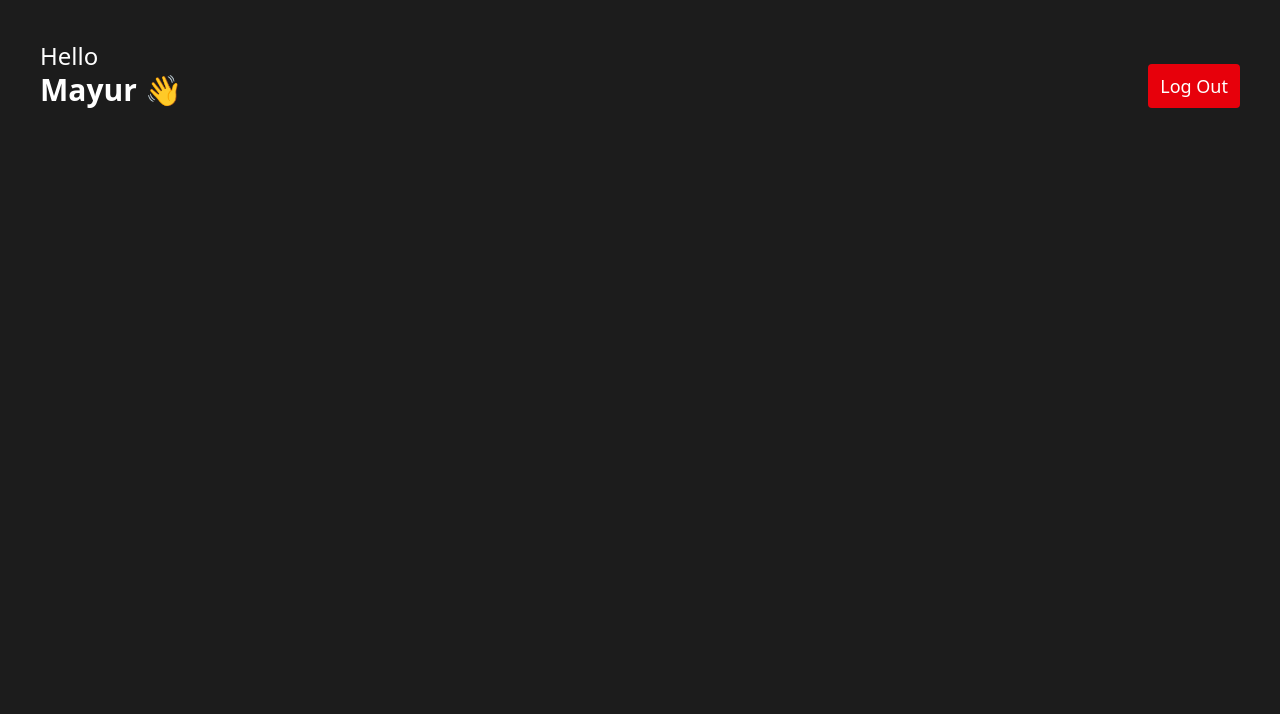
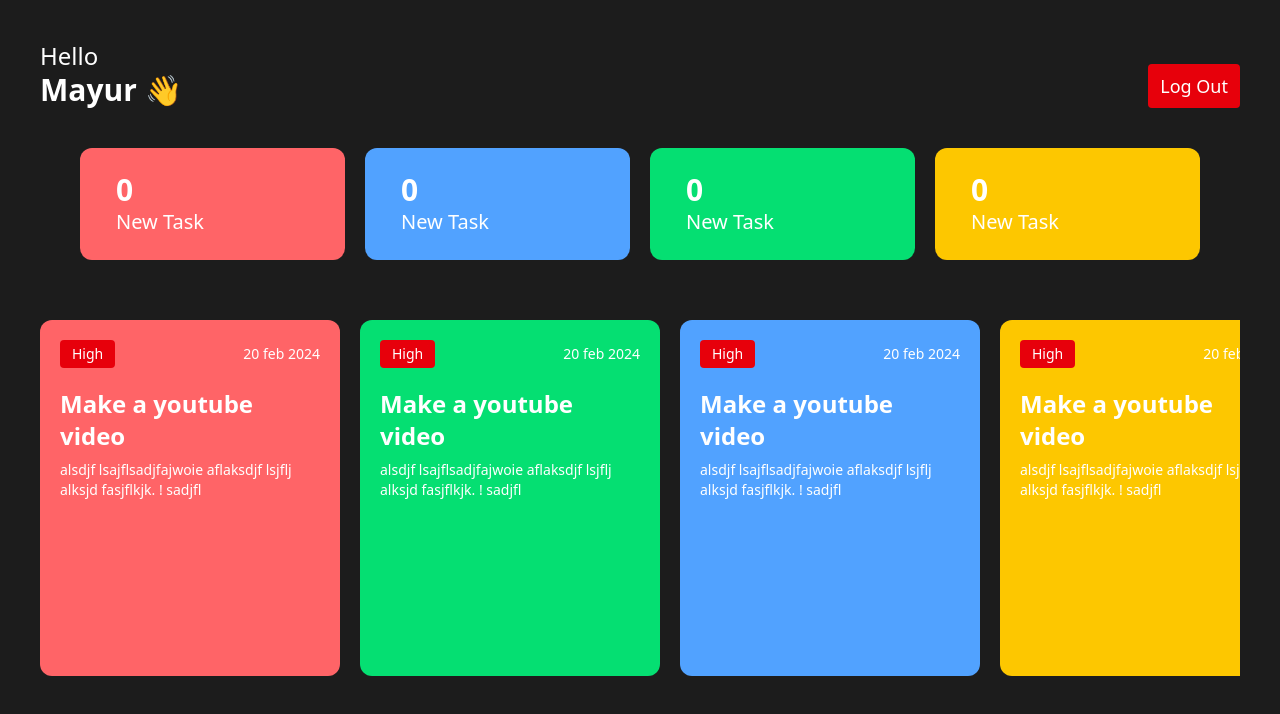
Before and after one commit to bhushanpatil288/ems, a React (Vite) app: page / in a window 1280 px wide. Shown: the top 714 px of the page. Built offline with nearby package versions, Linux system fonts and the light colour scheme.

Commit message:
employeeDashboard design

```diff
--- a/src/components/Dashboard/EmployeeDashboard.jsx
+++ b/src/components/Dashboard/EmployeeDashboard.jsx
@@ -1,9 +1,11 @@
-import { Header } from '../Index'
+import { Header, TaskListNumbers, TaskList } from '../Index'
 
 const EmployeeDashboard = () => {
   return (
-    <div className='p-10 bg-[#1C1C1C] h-screen'>
+    <div className='p-10 bg-[#1C1C1C] h-screen w-screen'>
       <Header/>
+      <TaskListNumbers/>
+      <TaskList/>
     </div>
   )
 }
--- a/src/components/Index.jsx
+++ b/src/components/Index.jsx
@@ -3,5 +3,8 @@ import Login from './Auth/Login'
 import EmployeeDashboard from './Dashboard/EmployeeDashboard';
 
 import Header from './other/Header'
+import TaskListNumbers from './other/TaskListNumbers';
 
-export { Login, EmployeeDashboard, Header };
+import TaskList from './TaskList/TaskList';
+
+export { Login, EmployeeDashboard, Header, TaskListNumbers, TaskList };
--- /dev/null
+++ b/src/components/TaskList/TaskList.jsx
@@ -0,0 +1,47 @@
+import React from 'react'
+
+const TaskList = () => {
+  return (
+    <div id='tasklist' className='h-[55%] overflow-x-auto flex items-center justify-start gap-5 flex-nowrap w-full py-5'>
+      <div className='flex-shrink-0 h-full p-5  w-[300px] bg-red-400 rounded-xl'>
+        <div className='flex justify-between items-center'>
+          <h3 className='bg-red-600 text-sm px-3 py-1 rounded'>High</h3>
+          <h4 className='text-sm'>20 feb 2024</h4>
+        </div>
+        <h2 className='mt-5 text-2xl font-bold'>Make a youtube video</h2>
+        <p className='text-sm mt-2'>alsdjf lsajflsadjfajwoie aflaksdjf lsjflj alksjd fasjflkjk. ! sadjfl</p>
+      </div>
+
+      <div className='flex-shrink-0 h-full p-5  w-[300px] bg-green-400 rounded-xl'>
+        <div className='flex justify-between items-center'>
+          <h3 className='bg-red-600 text-sm px-3 py-1 rounded'>High</h3>
+          <h4 className='text-sm'>20 feb 2024</h4>
+        </div>
+        <h2 className='mt-5 text-2xl font-bold'>Make a youtube video</h2>
+        <p className='text-sm mt-2'>alsdjf lsajflsadjfajwoie aflaksdjf lsjflj alksjd fasjflkjk. ! sadjfl</p>
+      </div>
+
+      <div className='flex-shrink-0 h-full p-5  w-[300px] bg-blue-400 rounded-xl'>
+        <div className='flex justify-between items-center'>
+          <h3 className='bg-red-600 text-sm px-3 py-1 rounded'>High</h3>
+          <h4 className='text-sm'>20 feb 2024</h4>
+        </div>
+        <h2 className='mt-5 text-2xl font-bold'>Make a youtube video</h2>
+        <p className='text-sm mt-2'>alsdjf lsajflsadjfajwoie aflaksdjf lsjflj alksjd fasjflkjk. ! sadjfl</p>
+      </div>
+
+      <div className='flex-shrink-0 h-full p-5  w-[300px] bg-yellow-400 rounded-xl'>
+        <div className='flex justify-between items-center'>
+          <h3 className='bg-red-600 text-sm px-3 py-1 rounded'>High</h3>
+          <h4 className='text-sm'>20 feb 2024</h4>
+        </div>
+        <h2 className='mt-5 text-2xl font-bold'>Make a youtube video</h2>
+        <p className='text-sm mt-2'>alsdjf lsajflsadjfajwoie aflaksdjf lsjflj alksjd fasjflkjk. ! sadjfl</p>
+      </div>
+
+    </div>
+
+  )
+}
+
+export default TaskList
--- a/src/components/other/Header.jsx
+++ b/src/components/other/Header.jsx
@@ -1,4 +1,4 @@
-import React from 'react'
+
 
 const Header = () => {
   return (
--- /dev/null
+++ b/src/components/other/TaskListNumbers.jsx
@@ -0,0 +1,30 @@
+import React from 'react'
+
+const TaskListNumbers = () => {
+  return (
+    <div className='flex gap-5 justify-between m-10'>
+      <div className='rounded-xl w-[45%] py-6 px-9 bg-red-400'>
+        <h2 className='text-3xl font-semibold'>0</h2>
+        <h3 className='text-xl font-medium'>New Task</h3>
+      </div>
+
+      <div className='rounded-xl w-[45%] py-6 px-9 bg-blue-400'>
+        <h2 className='text-3xl font-semibold'>0</h2>
+        <h3 className='text-xl font-medium'>New Task</h3>
+      </div>
+
+      <div className='rounded-xl w-[45%] py-6 px-9 bg-green-400'>
+        <h2 className='text-3xl font-semibold'>0</h2>
+        <h3 className='text-xl font-medium'>New Task</h3>
+      </div>
+
+      <div className='rounded-xl w-[45%] py-6 px-9 bg-yellow-400'>
+        <h2 className='text-3xl font-semibold text-black'>0</h2>
+        <h3 className='text-xl font-medium'>New Task</h3>
+      </div>
+
+    </div>
+  )
+}
+
+export default TaskListNumbers
--- a/src/index.css
+++ b/src/index.css
@@ -7,3 +7,6 @@
 body{
   background-color: #111;
 }
+#tasklist::-webkit-scrollbar{
+  display: none;
+}
```
